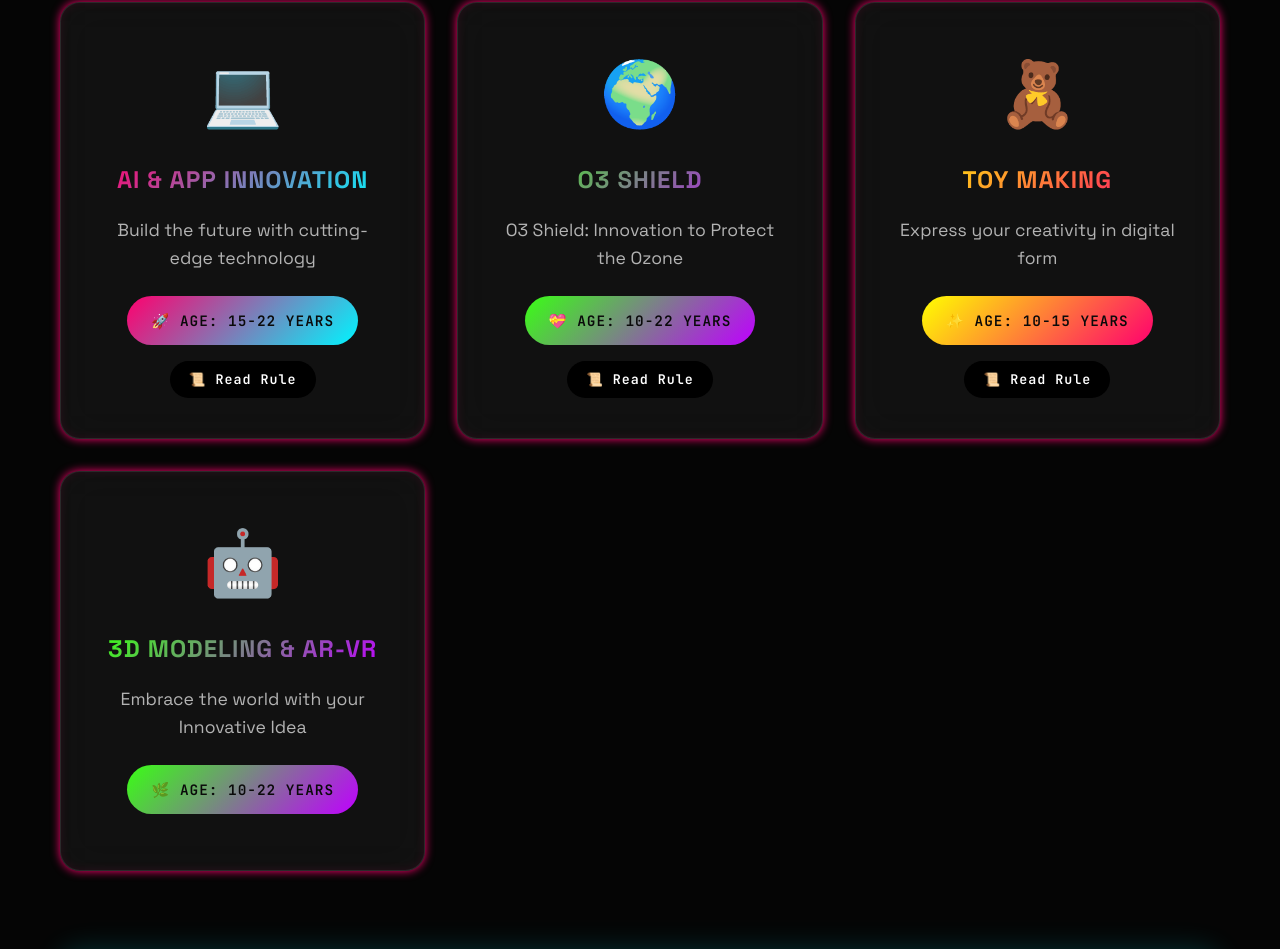
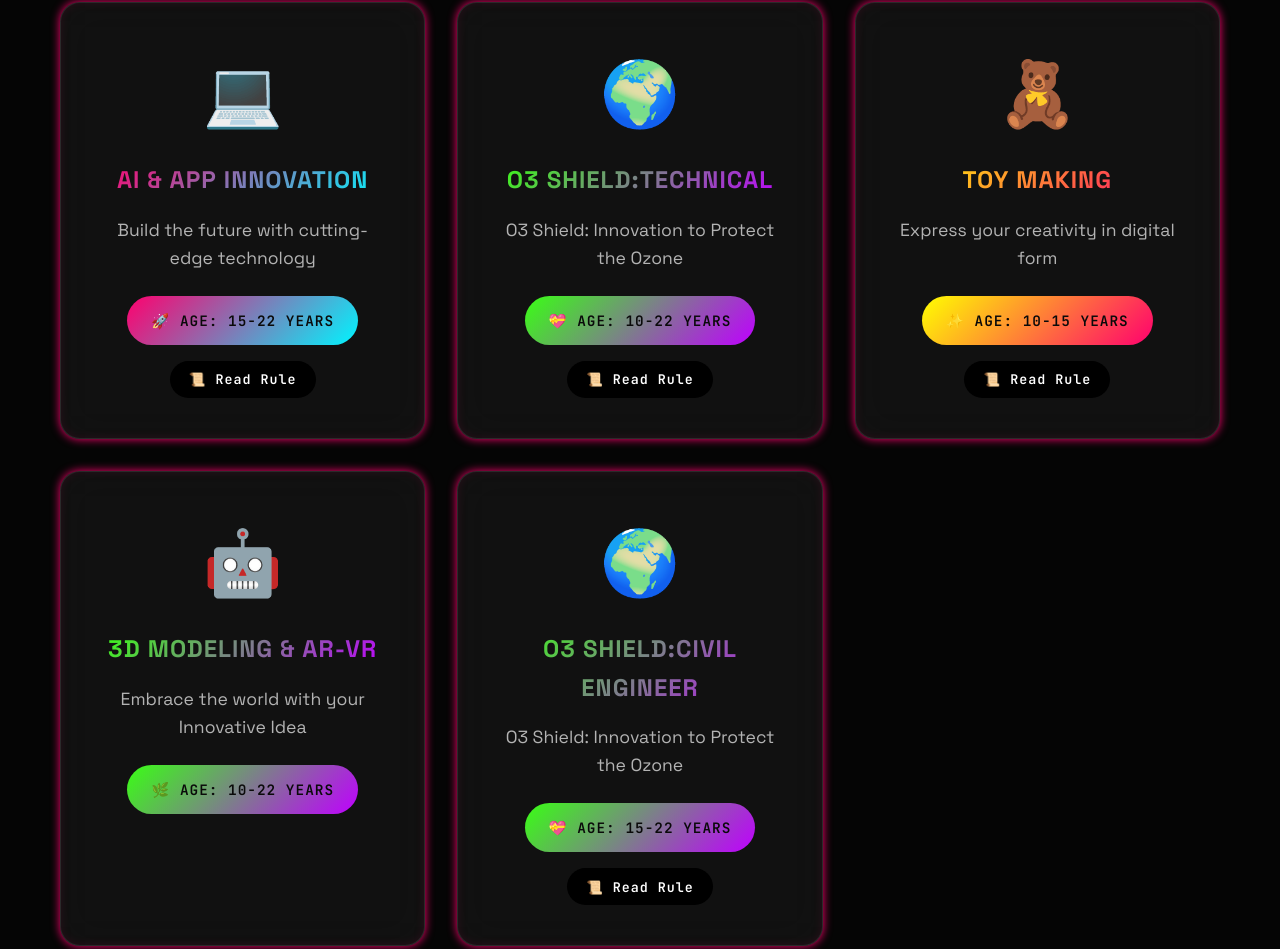
Before and after one commit to Harsh882002/ctyc, a React (Vite) app: page / in a window 1280 px wide. Shown: the part 2288-3237 px from the top of the page. Built offline with nearby package versions, Linux system fonts and the light colour scheme.

Commit message:
Add new changes

```diff
--- a/src/components/Competition.jsx
+++ b/src/components/Competition.jsx
@@ -27,7 +27,7 @@ const Competition = () => {
       keyword: "TechNova",
     },
     {
-      title: "O3 Shield",
+      title: "O3 Shield:Technical",
       description: "O3 Shield: Innovation to Protect the Ozone",
       icon: "🌍",
       ageGroup: "10-22 years",
@@ -52,7 +52,17 @@ const Competition = () => {
       color: "var(--gradient-2)",
       emoji: "🌿",
       keyword: "",
-    }
+    },
+    {
+      title: "O3 Shield:Civil Engineer",
+      description: "O3 Shield: Innovation to Protect the Ozone",
+      icon: "🌍",
+      ageGroup: "15-22 years",
+      color: "var(--gradient-2)",
+      emoji: "💝",
+      keyword: "O3 Shield(Civil Engineer)",
+    },
+
   ]
 
   return (
--- a/src/components/Footer.jsx
+++ b/src/components/Footer.jsx
@@ -77,6 +77,24 @@ const Footer = () => {
               <p style={{ fontWeight: "600", fontSize: "1.1rem", color: "#f7fafc" }}>
                 Rotary Club of Akola East
               </p>
+              <a
+                href="https://www.rotary.org" target="_blank"
+                style={{
+                  display: "inline-block",
+                  marginTop: "1rem",
+                  padding: "10px 20px",
+                  background: "#0311d8ff",
+                  color: "#fff",
+                  fontWeight: "600",
+                  textDecoration: "none",
+                  borderRadius: "6px",
+                  fontFamily: "JetBrains Mono",
+                  letterSpacing: "1px",
+                  boxShadow: "0 0 10px #211950ff",
+                }}
+              >
+                Know More About Rotary
+              </a>
             </div>
           </div>
         </div>
```
Also changed, not shown: index.html (line endings or trailing spaces), public/rules.txt.
